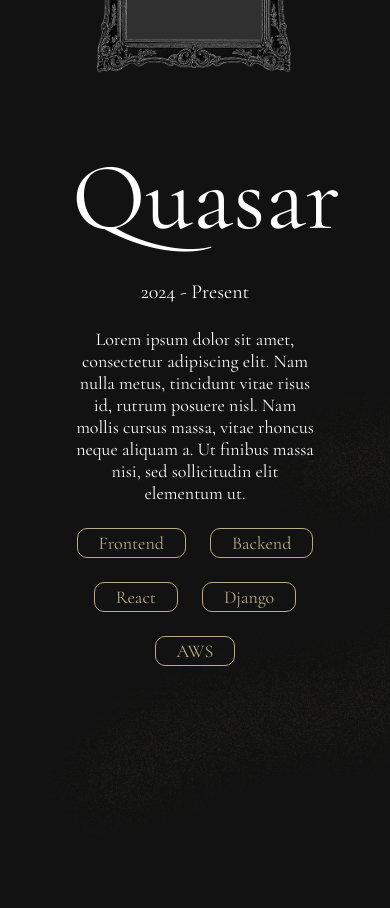
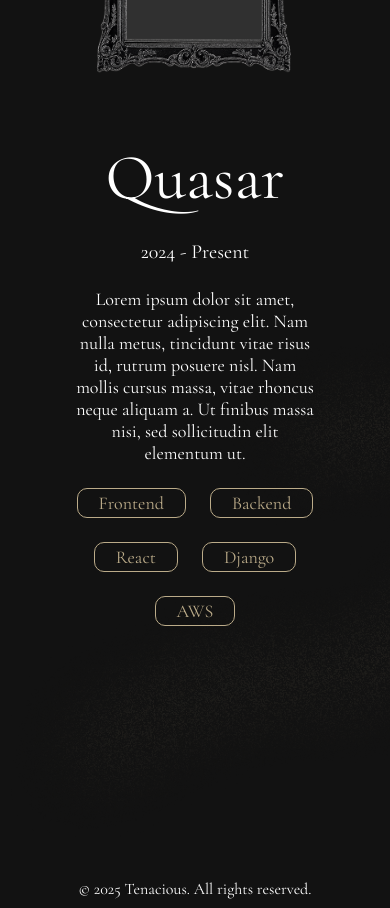
Before and after one commit to RamonTenacious/webportfolio, a React (Vite) app in the folder frontend/: page /tenacious-portifolio/ in a window 390 px wide. Shown: the part 2200-3108 px from the top of the page. Built offline with nearby package versions, Linux system fonts and the light colour scheme.

Commit message:
Fixed font size for mobile.

```diff
--- a/frontend/src/index.css
+++ b/frontend/src/index.css
@@ -51,12 +51,12 @@
 }
 
 h1 {
-    font-size: clamp(96px, 7vw, 128px);
+    font-size: clamp(64px, 7vw, 128px);
     font-weight: 400;
 }
 
 h2 {
-    font-size: clamp(48px, 5vw, 96px);
+    font-size: clamp(48px, 5vw, 64px);
     font-weight: 400;
 }
 
--- a/frontend/src/main.jsx
+++ b/frontend/src/main.jsx
@@ -4,9 +4,11 @@
 import './index.css'
 import { Index } from './routes/Index.jsx';
 
+const basename = import.meta.env.VITE_DEVELOPMENT === "true" ? "" : "/tenacious-portifolio";
+
 createRoot(document.getElementById('root')).render(
   <StrictMode>
-    <BrowserRouter basename="/tenacious-portifolio">
+    <BrowserRouter basename={basename}>
       <Index />
     </BrowserRouter>
   </StrictMode>,
```
